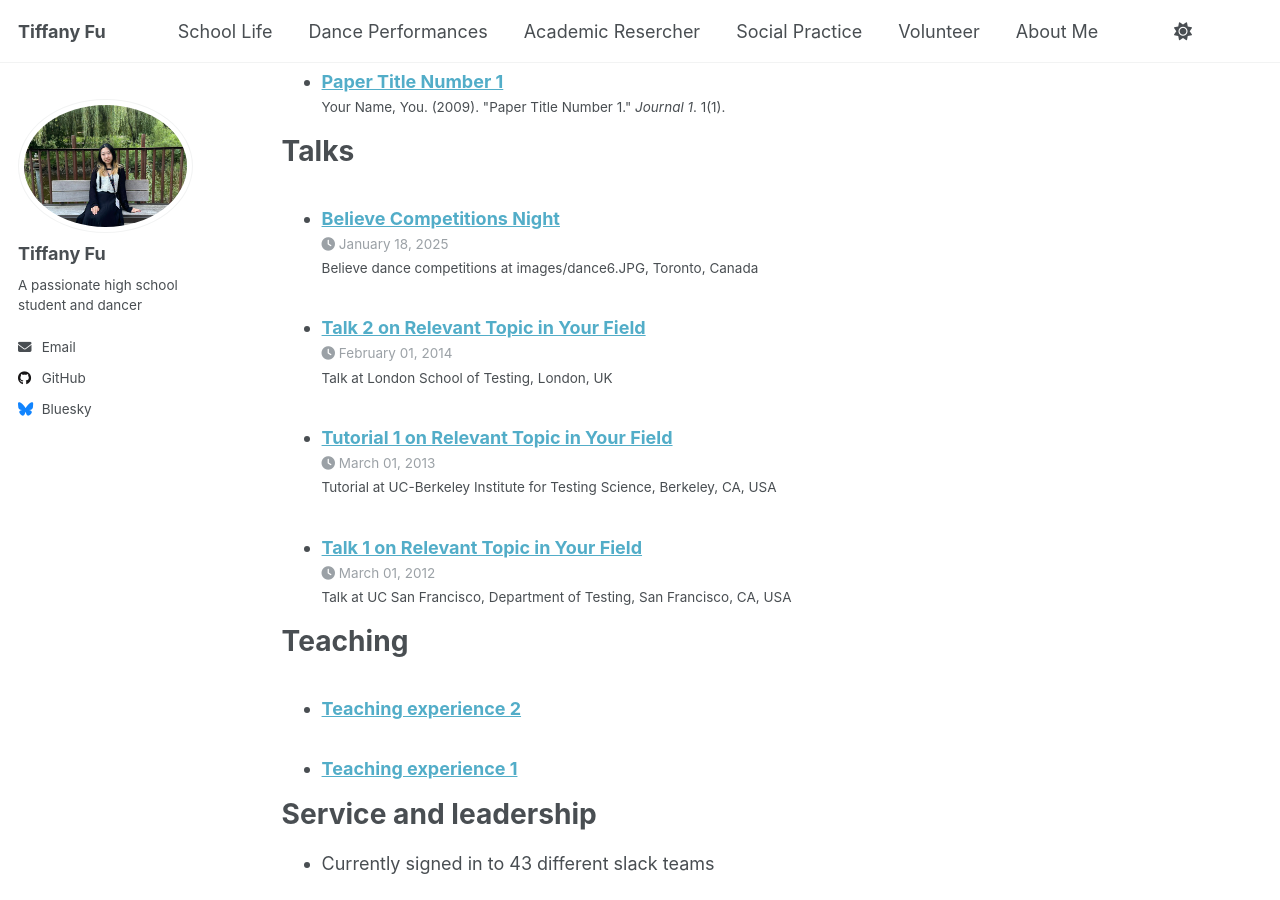
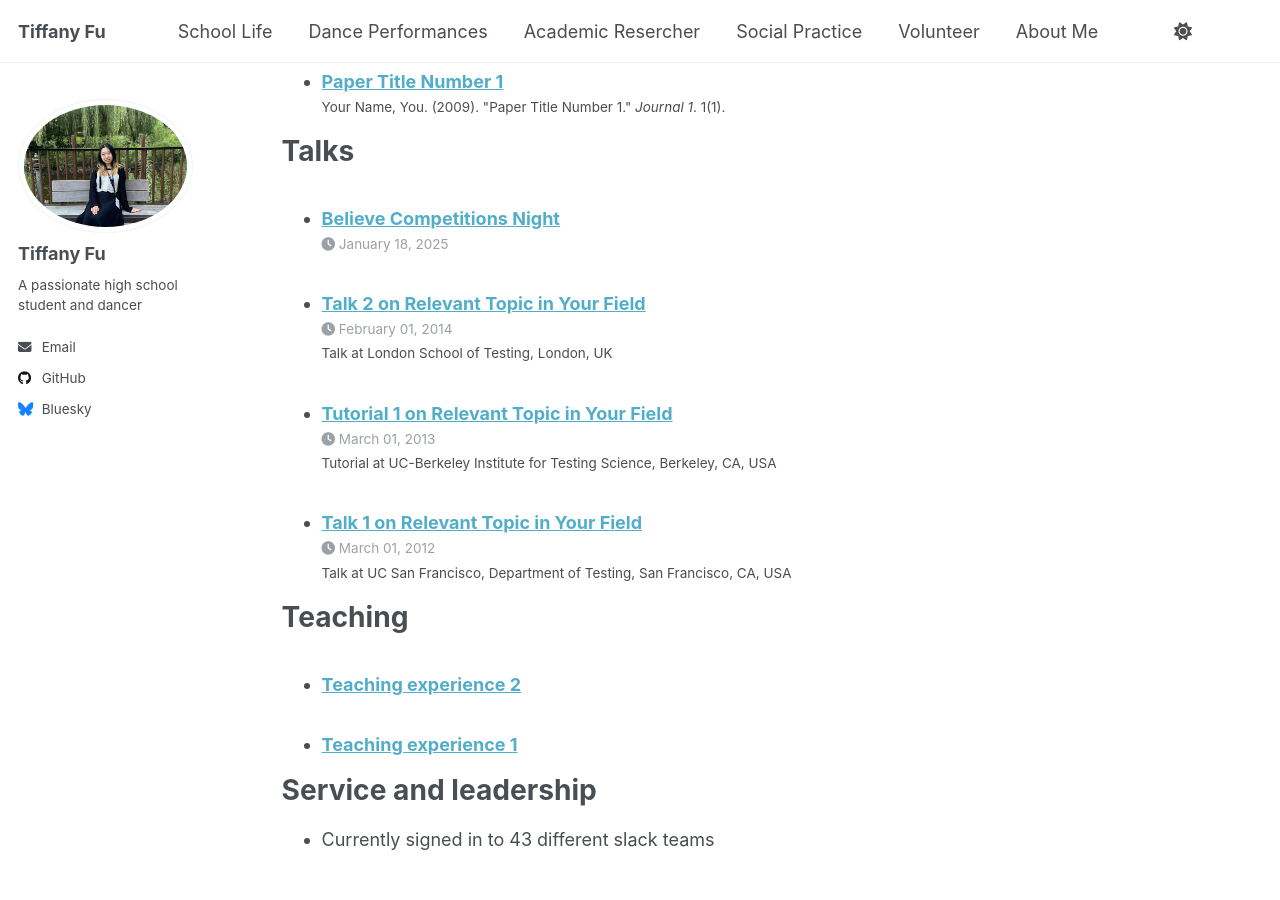
Before and after one commit to TiffanyJTFu/TiffanyFu, a Jekyll site: the page built from _pages/cv.md, in a window 1280 px wide and 900 px high, scrolled down 1423 px. Built offline with Jekyll 4.4.1, drawn with Linux system fonts in a browser that asks for light colours; a script that is not in the unit is left out.

Commit message:
Update 2014-03-01-talk-3.md

```diff
--- a/_talks/2014-03-01-talk-3.md
+++ b/_talks/2014-03-01-talk-3.md
@@ -3,7 +3,7 @@ title: "Believe Competitions Night"
 collection: talks
 type: "Believe dance competitions"
 permalink: /talks/2014-03-01-talk-3
-venue: images/dance6.JPG
+venue:
 date: 2025-01-18
 location: "Toronto, Canada"
 ---
```
